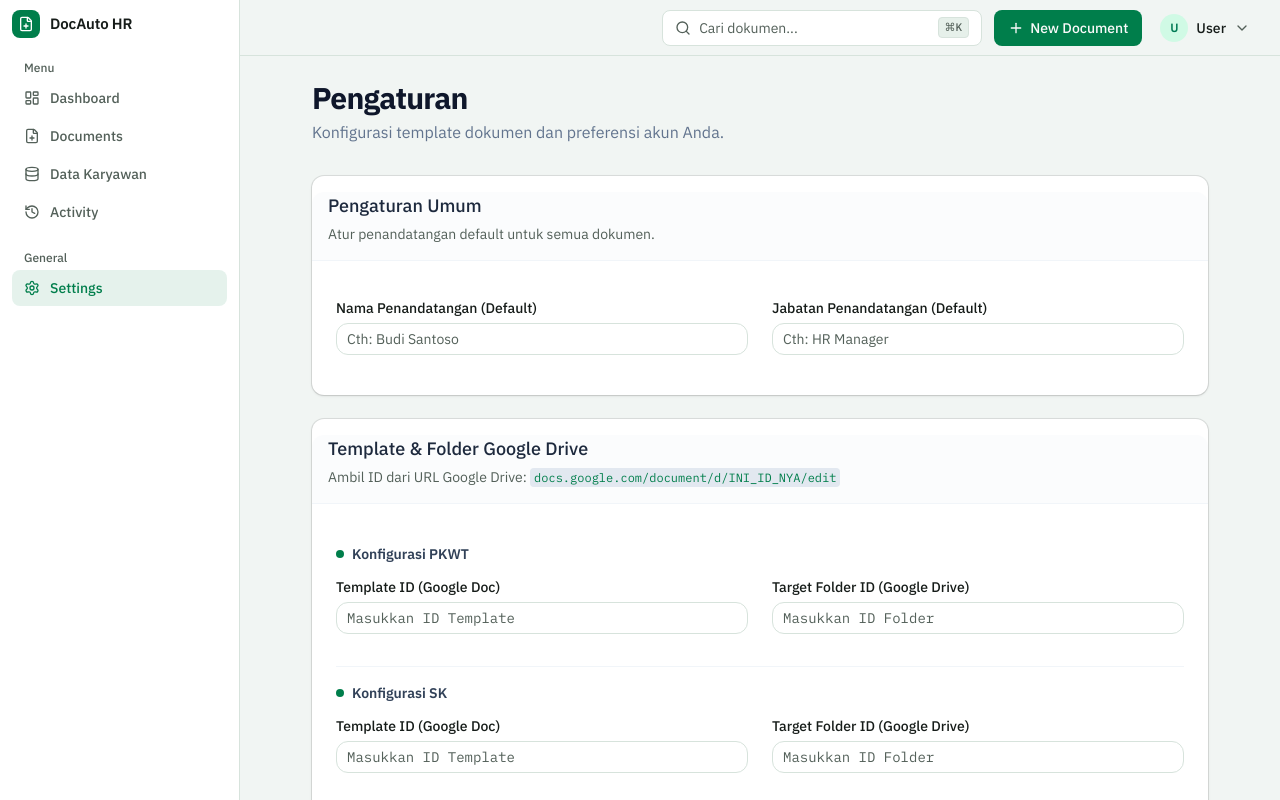
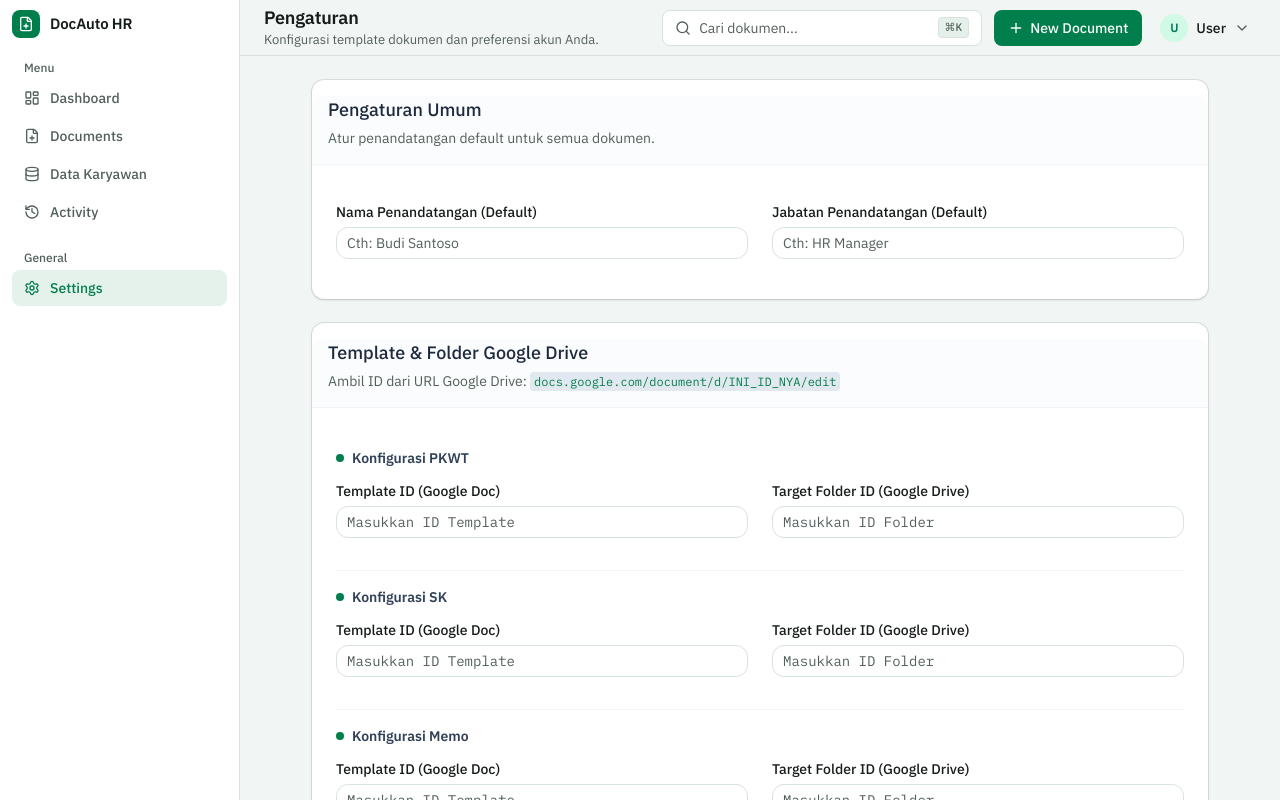
Before and after one commit to hrdrecruitmentlbm-projects/docautomatehrd, a Next.js app: page /settings in a window 1280 px wide. Shown: the top 800 px of the page. Built offline with nearby package versions, Linux system fonts and the light colour scheme; no server answers.

Commit message:
Migrate settings header to shell; complete headerMode migration

```diff
--- a/app/(app)/settings/page.jsx
+++ b/app/(app)/settings/page.jsx
@@ -21,11 +21,8 @@ export default async function SettingsPage() {
 
   return (
     <div className="max-w-4xl mx-auto">
-      <div className="mb-8">
-        <h1 className="text-3xl font-bold text-slate-900 tracking-tight">Pengaturan</h1>
-        <p className="text-slate-500 mt-1">Konfigurasi template dokumen dan preferensi akun Anda.</p>
-      </div>
-
+      {/* headerMode: "shell" — TopBar owns the single <h1>. Section headings
+          (h2) are added when the form gets its step-7 rework. */}
       <SettingsForm initialSettings={initialSettings} />
     </div>
   );
--- a/lib/route-meta.js
+++ b/lib/route-meta.js
@@ -40,7 +40,7 @@ const TITLES = {
   "/settings": {
     title: "Pengaturan",
     subtitle: "Konfigurasi template dokumen dan preferensi akun Anda.",
-    headerMode: "page",
+    headerMode: "shell",
     primary: { label: "New Document", href: "/input-dokumen" },
   },
 };
```
